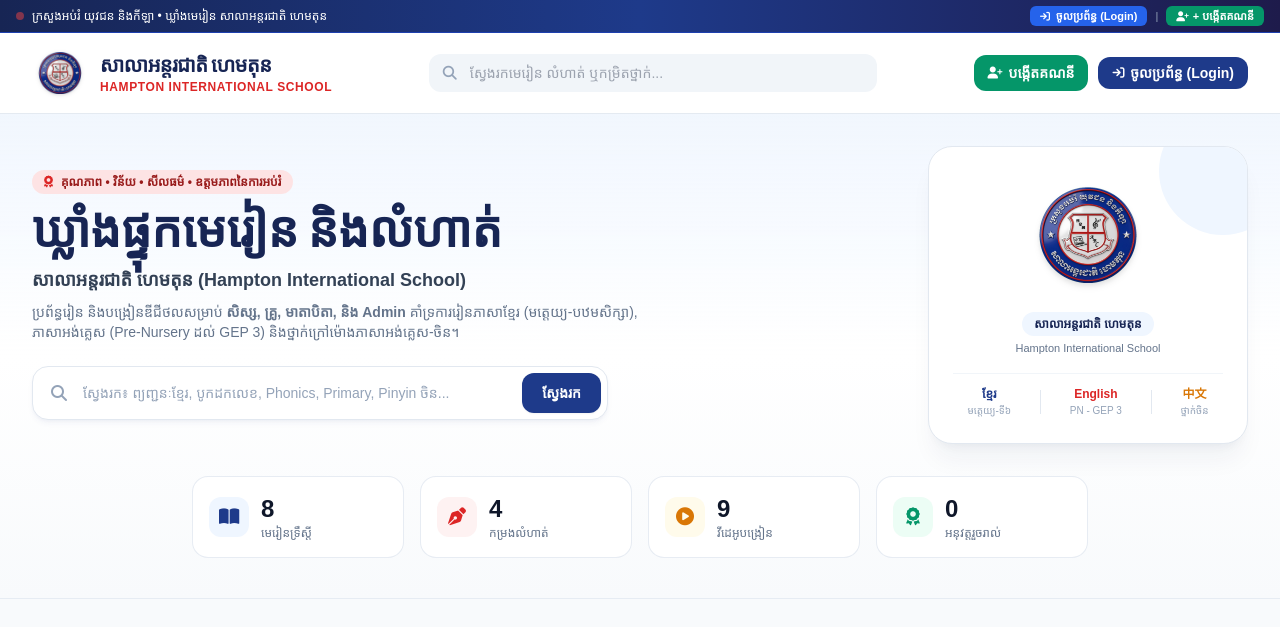
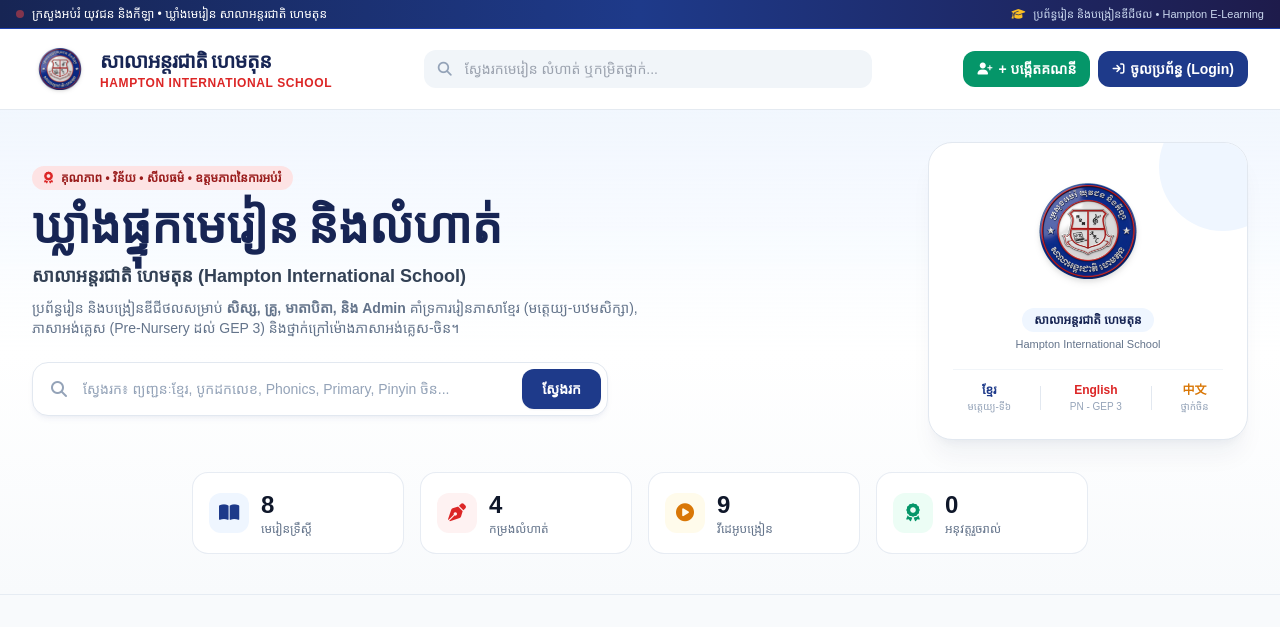
Before and after one commit to AngkearaVychet/School-Management-, a plain HTML site: page index.html in a window 1280 px wide. Shown: the top 627 px of the page. Drawn offline with nearby package versions, Linux system fonts and the light colour scheme; a web font is replaced by a local one.

Commit message:
Remove duplicate Login and Register buttons from top bar

```diff
--- a/index.html
+++ b/index.html
@@ -49,7 +49,7 @@
 </head>
 <body class="bg-slate-50 text-slate-800 min-h-screen flex flex-col font-khmer antialiased selection:bg-red-600 selection:text-white">
 
-  <!-- ================= TOP NOTIFICATION & QUICK ROLE SWITCH BAR ================= -->
+  <!-- ================= TOP NOTIFICATION BAR ================= -->
   <div class="bg-gradient-to-r from-blue-950 via-blue-900 to-indigo-950 text-white text-[11px] sm:text-xs py-1.5 px-4 border-b border-blue-800">
     <div class="max-w-7xl mx-auto flex flex-col sm:flex-row items-center justify-between gap-2">
 
@@ -58,20 +58,9 @@
         <span class="font-medium">ក្រសួងអប់រំ យុវជន និងកីឡា • ឃ្លាំងមេរៀន សាលាអន្តរជាតិ ហេមតុន</span>
       </div>
 
-      <!-- Login & Register Shortcuts -->
-      <div class="flex items-center gap-1.5 text-[11px]">
-        <button onclick="openLoginModal()" class="px-2.5 py-0.5 rounded-md bg-blue-600 hover:bg-blue-500 text-white font-bold transition flex items-center gap-1.5 shadow-xs" title="ចូលប្រព័ន្ធ (Login)">
-          <i class="fa-solid fa-arrow-right-to-bracket text-[10px]"></i>
-          <span>ចូលប្រព័ន្ធ (Login)</span>
-        </button>
-
-        <span class="text-slate-400 mx-0.5">|</span>
-
-        <!-- Direct Register Shortcut -->
-        <button onclick="openRegisterModal()" class="px-2.5 py-0.5 rounded-md bg-emerald-600 hover:bg-emerald-500 text-white font-bold transition flex items-center gap-1 shadow-xs" title="ចុះឈ្មោះ / បង្កើតគណនីថ្មី">
-          <i class="fa-solid fa-user-plus text-[10px]"></i>
-          <span>+ បង្កើតគណនី</span>
-        </button>
+      <div class="hidden sm:flex items-center gap-2 text-[11px] text-blue-100/90 font-medium">
+        <i class="fa-solid fa-graduation-cap text-amber-400"></i>
+        <span>ប្រព័ន្ធរៀន និងបង្រៀនឌីជីថល • Hampton E-Learning</span>
       </div>
 
     </div>
@@ -114,16 +103,6 @@
 
         <!-- Action Controls & Auth User Nav -->
         <div class="flex items-center gap-2 sm:gap-2.5">
-
-          <!-- Create Account Button (Always Visible) -->
-          <button
-            onclick="openRegisterModal()"
-            class="px-3 sm:px-3.5 py-1.5 sm:py-2 rounded-xl bg-emerald-600 hover:bg-emerald-700 text-white text-xs sm:text-sm font-bold shadow-xs transition flex items-center gap-1.5 whitespace-nowrap"
-            title="ចុះឈ្មោះ / បង្កើតគណនីថ្មី"
-          >
-            <i class="fa-solid fa-user-plus text-xs"></i>
-            <span>បង្កើតគណនី</span>
-          </button>
 
           <!-- Student My Records Shortcut (Visible to Student only) -->
           <button
--- a/js/app.js
+++ b/js/app.js
@@ -268,8 +268,16 @@ function renderUserNav() {
     container.innerHTML = `
       <div class="flex items-center gap-2">
         <button
+          onclick="openRegisterModal()"
+          class="px-3 sm:px-3.5 py-1.5 sm:py-2 rounded-xl bg-emerald-600 hover:bg-emerald-700 text-white text-xs sm:text-sm font-bold shadow-xs transition flex items-center gap-1.5 whitespace-nowrap"
+          title="ចុះឈ្មោះគណនីថ្មី"
+        >
+          <i class="fa-solid fa-user-plus text-xs"></i>
+          <span>+ បង្កើតគណនី</span>
+        </button>
+        <button
           onclick="openLoginModal()"
-          class="px-3.5 py-1.5 rounded-xl bg-blue-900 hover:bg-blue-950 text-white text-xs sm:text-sm font-bold shadow-xs transition flex items-center gap-1.5"
+          class="px-3.5 py-1.5 sm:py-2 rounded-xl bg-blue-900 hover:bg-blue-950 text-white text-xs sm:text-sm font-bold shadow-xs transition flex items-center gap-1.5 whitespace-nowrap"
         >
           <i class="fa-solid fa-arrow-right-to-bracket text-xs"></i>
           <span>ចូលប្រព័ន្ធ (Login)</span>
```
